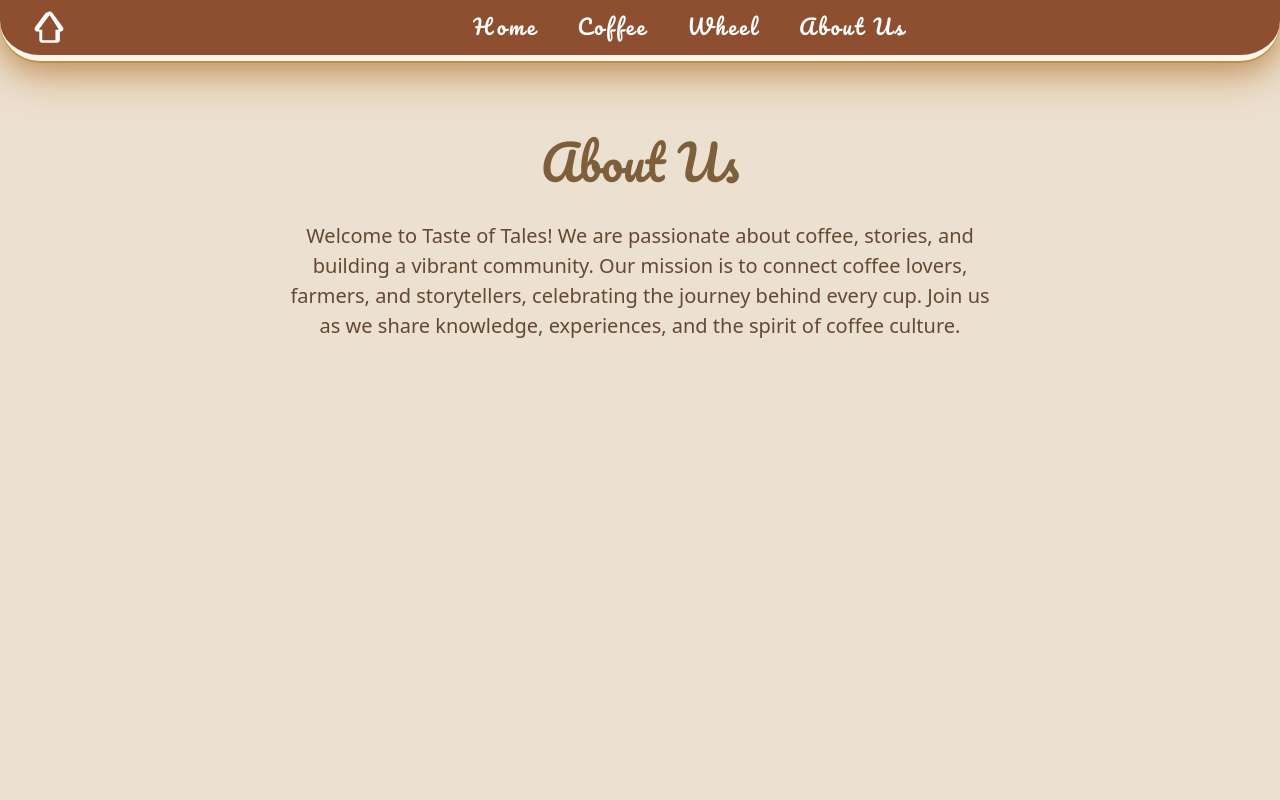
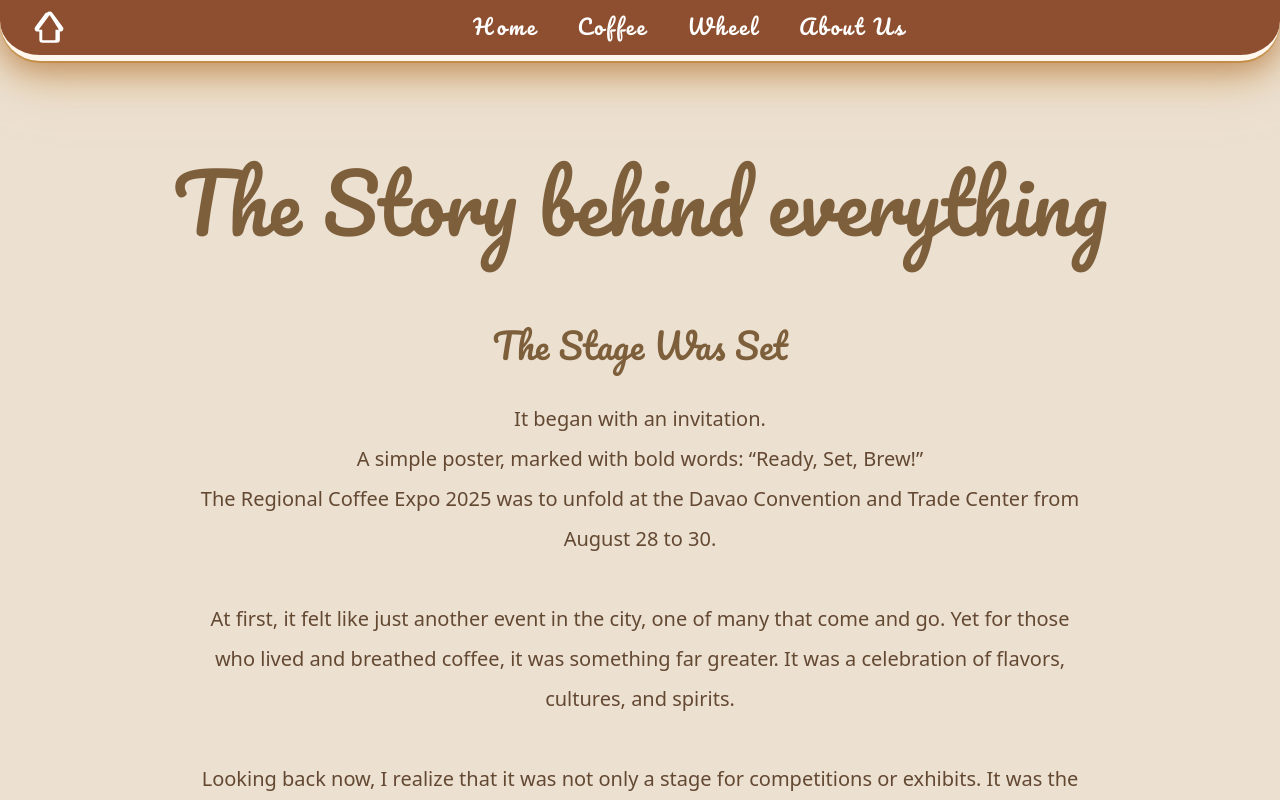
Before and after one commit to aaronMFbales/tasteoftales, a React (Vite) app: page /about in a window 1280 px wide. Shown: the top 800 px of the page. Built offline with nearby package versions, Linux system fonts and the light colour scheme.

Commit message:
Update About Us page: add full story content and remove section numbering

```diff
--- a/src/AboutUs.jsx
+++ b/src/AboutUs.jsx
@@ -43,11 +43,42 @@
         </div>
       </header>
       <div style={{ height: '4.5rem' }} />
-      <main style={{ padding: '2rem', textAlign: 'center' }}>
-        <h1 style={{ color: '#7e5f3b', fontFamily: 'Pacifico, cursive', fontSize: '3rem', marginBottom: '2rem' }}>About Us</h1>
-        <p style={{ color: '#634832', fontSize: '1.25rem', maxWidth: '700px', margin: '0 auto' }}>
-          Welcome to Taste of Tales! We are passionate about coffee, stories, and building a vibrant community. Our mission is to connect coffee lovers, farmers, and storytellers, celebrating the journey behind every cup. Join us as we share knowledge, experiences, and the spirit of coffee culture.
-        </p>
+  <main style={{ padding: '2rem', display: 'flex', flexDirection: 'column', alignItems: 'center', justifyContent: 'center' }}>
+  <h1 style={{ color: '#7e5f3b', fontFamily: 'Pacifico, cursive', fontSize: '5rem', marginBottom: '4rem', textAlign: 'center' }}>The Story behind everything</h1>
+  <div style={{ color: '#634832', fontSize: '1.25rem', maxWidth: '900px', width: '100%', margin: '0 auto', textAlign: 'center', lineHeight: '2', fontFamily: 'system-ui, Avenir, Helvetica, Arial, sans-serif', display: 'flex', flexDirection: 'column', alignItems: 'center' }}>
+        <div style={{ marginBottom: '2.5rem' }}>
+            <div style={{ fontSize: '2.2rem', fontWeight: 700, color: '#7e5f3b', marginBottom: '1.2rem', fontFamily: 'Pacifico, cursive' }}>The Stage Was Set</div>
+          <div>It began with an invitation.<br />A simple poster, marked with bold words: “Ready, Set, Brew!”<br />The Regional Coffee Expo 2025 was to unfold at the Davao Convention and Trade Center from August 28 to 30.<br /><br />At first, it felt like just another event in the city, one of many that come and go. Yet for those who lived and breathed coffee, it was something far greater. It was a celebration of flavors, cultures, and spirits.<br /><br />Looking back now, I realize that it was not only a stage for competitions or exhibits. It was the place where stories quietly took root, where cups carried more than liquid, and where my own heart would begin a journey it never expected.</div>
+        </div>
+        <div style={{ marginBottom: '2.5rem' }}>
+            <div style={{ fontSize: '2.2rem', fontWeight: 700, color: '#7e5f3b', marginBottom: '1.2rem', fontFamily: 'Pacifico, cursive' }}>My Place in the Story</div>
+          <div>At that time, I was serving as an intern at DTI–DCFO. Fate placed me in the middle of it all because DTI happened to be one of the event partners. My task was to assist the media team, capturing moments, gathering photos and videos, and supporting the event’s coverage.<br /><br />It seemed like ordinary work at first. Yet as soon as I stepped into the convention hall, I felt something shift. The air carried the aroma of freshly roasted beans. The sound of grinders blended with conversations between farmers, roasters, and baristas. In that space, I was no longer only an intern fulfilling responsibilities. I became a witness to stories being told in every cup, stories that I never knew could move me.</div>
+        </div>
+        <div style={{ marginBottom: '2.5rem' }}>
+            <div style={{ fontSize: '2.2rem', fontWeight: 700, color: '#7e5f3b', marginBottom: '1.2rem', fontFamily: 'Pacifico, cursive' }}>Opening the Expo</div>
+          <div>When the doors opened on August 28, the atmosphere was alive. Rows of booths filled the hall, each carrying beans with origins from mountains and islands across the region. The farmers stood proudly, their faces etched with patience and devotion, each harvest carrying the essence of their land.<br /><br />Everywhere I turned, there was something new to discover. Basilan beans spoke of boldness, Sulu coffee carried resilience, and other roasts told of soil, sunlight, and weather. It felt as though Mindanao itself was speaking through every aroma and every sip.<br /><br />The expo was not only about coffee. It was about passion, about stories poured into cups, and about dreams shared openly with strangers who, for a brief moment, became companions.</div>
+        </div>
+        <div style={{ marginBottom: '2.5rem' }}>
+            <div style={{ fontSize: '2.2rem', fontWeight: 700, color: '#7e5f3b', marginBottom: '1.2rem', fontFamily: 'Pacifico, cursive' }}>Competitions and Craft</div>
+          <div>The competitions were like living art.<br /><br />The First-Timer Latte Art Contest was filled with the bravery of beginners, hearts beating fast as they tried something new.<br />The Non-Professional Latte Art Contest was a showcase of creativity, where milk turned into swans, hearts, and leaves, each cup a canvas of imagination.<br />The Duo Barista Challenge was a performance of harmony, two hands moving in rhythm, proving that coffee, like life, is often best shared.<br /><br />I watched in awe. Behind every design, every pull of espresso, every carefully measured pour, there was more than skill. There was love for the craft, persistence through trial and error, and the belief that something small could touch hearts.<br /><br />It was then I understood that coffee was not just for drinking. It was for telling stories too.</div>
+        </div>
+        <div style={{ marginBottom: '2.5rem' }}>
+            <div style={{ fontSize: '2.2rem', fontWeight: 700, color: '#7e5f3b', marginBottom: '1.2rem', fontFamily: 'Pacifico, cursive' }}>A Personal Chapter</div>
+          <div>August 30, 2025 became more than a date. It became a memory I will never forget.<br /><br />I saw her first at the entrance of the convention hall. She was already there before me, her presence lighting up the space in a way no spotlight could. My heart swelled with gratitude when she introduced me to Sir Jan, her mentor, as well as the people she knew in the community. In that moment, the event felt less like work and more like being welcomed into a family.<br /><br />We roamed together through the expo, wandering between booths and sharing discoveries. I treated her to iced coffee, and though it was a simple gesture, it meant the world to me. Each sip was sweetened not only by the brew but by her company. I could not stop smiling during those moments. The conversations flowed easily, the laughter felt effortless, and the time seemed to move too quickly.<br /><br />Later, we stood together at the Public Cupping Session. Dozens of cups were arranged, steam rising softly like whispers in the air. We leaned closer, slurping, tasting, comparing notes. She spoke of citrus undertones, of chocolate lingering aftertaste, of subtle spice hidden in the brew. Her words carried more than knowledge; they carried wonder.<br /><br />Through her, coffee came alive. What was once only a drink to me transformed into an experience. Each cup became a story, each aroma a memory, each sip a connection.</div>
+        </div>
+        <div style={{ marginBottom: '2.5rem' }}>
+            <div style={{ fontSize: '2.2rem', fontWeight: 700, color: '#7e5f3b', marginBottom: '1.2rem', fontFamily: 'Pacifico, cursive' }}>Coffee in Spirit — Sir Jan’s Story</div>
+          <div>That same day, we witnessed Sir Jan step onto the stage for the Coffee in Spirit competition. He carried with him not just ingredients but months of effort, trial, and inspiration. She told me of the struggles they went through, how they searched for balance, experimenting with flavors until realization struck: taste is never fixed, it is shaped by perception.<br /><br />What made his drink remarkable was not only its fusion of whiskey, banana liqueur, Disaronno, crème de cacao, and espresso. It was how the vessel transformed it. In clay, the flavor softened. In glass, it grew sharper. In ceramic, it deepened. The drink became a reflection of life itself. The same story told in different voices, depending on who holds it.<br /><br />He named it “Tilawi.” A drink crafted with both science and soul, unveiled with the drama of dry ice mist curling around it like memory made visible.<br /><br />To witness it was to understand that coffee, like love, can be more than taste. It can be art, philosophy, and spirit all at once.</div>
+        </div>
+        <div style={{ marginBottom: '2.5rem' }}>
+            <div style={{ fontSize: '2.2rem', fontWeight: 700, color: '#7e5f3b', marginBottom: '1.2rem', fontFamily: 'Pacifico, cursive' }}>The Awarding</div>
+          <div>When the awarding ceremony came, I was no longer there. I had already returned to my hometown, away from the bright lights of the convention hall. Yet even in absence, I remained connected.<br /><br />That evening, my phone lit up with a message from her. She told me with joy that Sir Jan had won the championship. Her pride, her happiness, her excitement poured through those words.<br /><br />Though I was not there when the applause thundered through the hall, I felt as though I had witnessed it all. Because through her, the triumph became mine as well. Presence, I realized, is not always about standing beside someone. Sometimes it is about sharing in their joy, even across distance.</div>
+        </div>
+        <div style={{ marginBottom: '2.5rem' }}>
+            <div style={{ fontSize: '2.2rem', fontWeight: 700, color: '#7e5f3b', marginBottom: '1.2rem', fontFamily: 'Pacifico, cursive' }}>Why Taste of Tales</div>
+          <div>And so, Taste of Tales was born.<br /><br />Because coffee is not only beans or brews. It is stories, carried in every sip and shared in every gathering. It is the aroma that lingers long after a moment passes, the warmth that ties us to memories, the flavor that reminds us of people who leave a mark on our spirit.<br /><br />This website is a way to honor those stories. It is a way to remember the expo, the farmers, the baristas, the mentors, and most of all, her. The girl whose love for coffee awakened something within me. The girl whose presence turned an ordinary internship into a chapter of my life that I will carry forever.<br /><br />Taste of Tales is not only about drinks. It is about connection. It is about spirit. It is about the stories that live inside every cup, waiting for someone to taste, to tell, and to remember.<br /><br />And this, above all, is mine.</div>
+        </div>
+      </div>
       </main>
     </div>
   );
```
